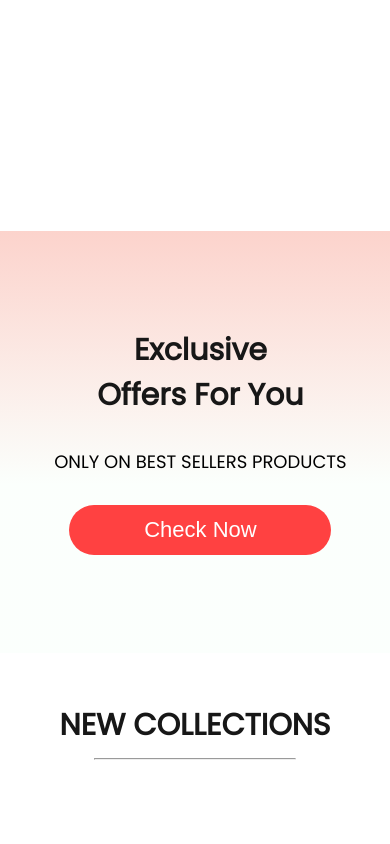
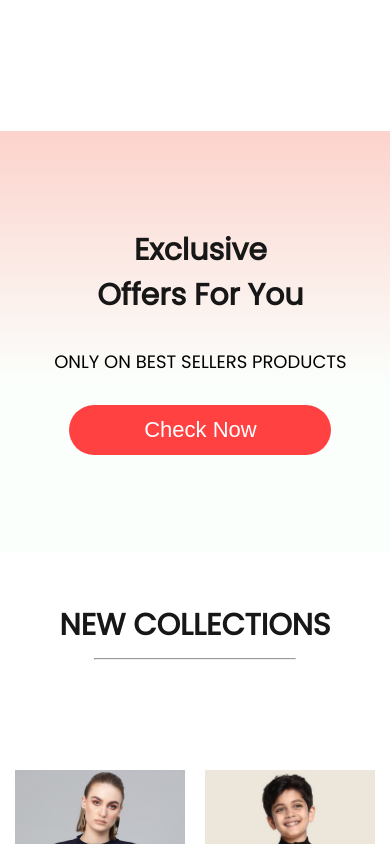
Before and after one commit to NateBalcha/E-shop, a React (Create React App) app: page / in a window 390 px wide. Shown: the part 1840-2684 px from the top of the page. Built offline with nearby package versions, Linux system fonts and the light colour scheme.

Commit message:
offer btn adjusted

```diff
--- a/src/Components/NewsLetter/NewsLetter.css
+++ b/src/Components/NewsLetter/NewsLetter.css
@@ -71,7 +71,7 @@
   .newsletter button {
     width: 100px;
     font-size: medium;
-    margin-right: 100px;
+    margin-right: 00px;
   }
   .newsletter div {
     display: flex;
--- a/src/Components/Offers/Offers.css
+++ b/src/Components/Offers/Offers.css
@@ -44,7 +44,7 @@
 
 @media screen and (max-width: 715px) {
   .offers {
-    margin-top: 400px;
+    margin-top: 300px;
     width: 28%;
   }
   .offers-right {
```
